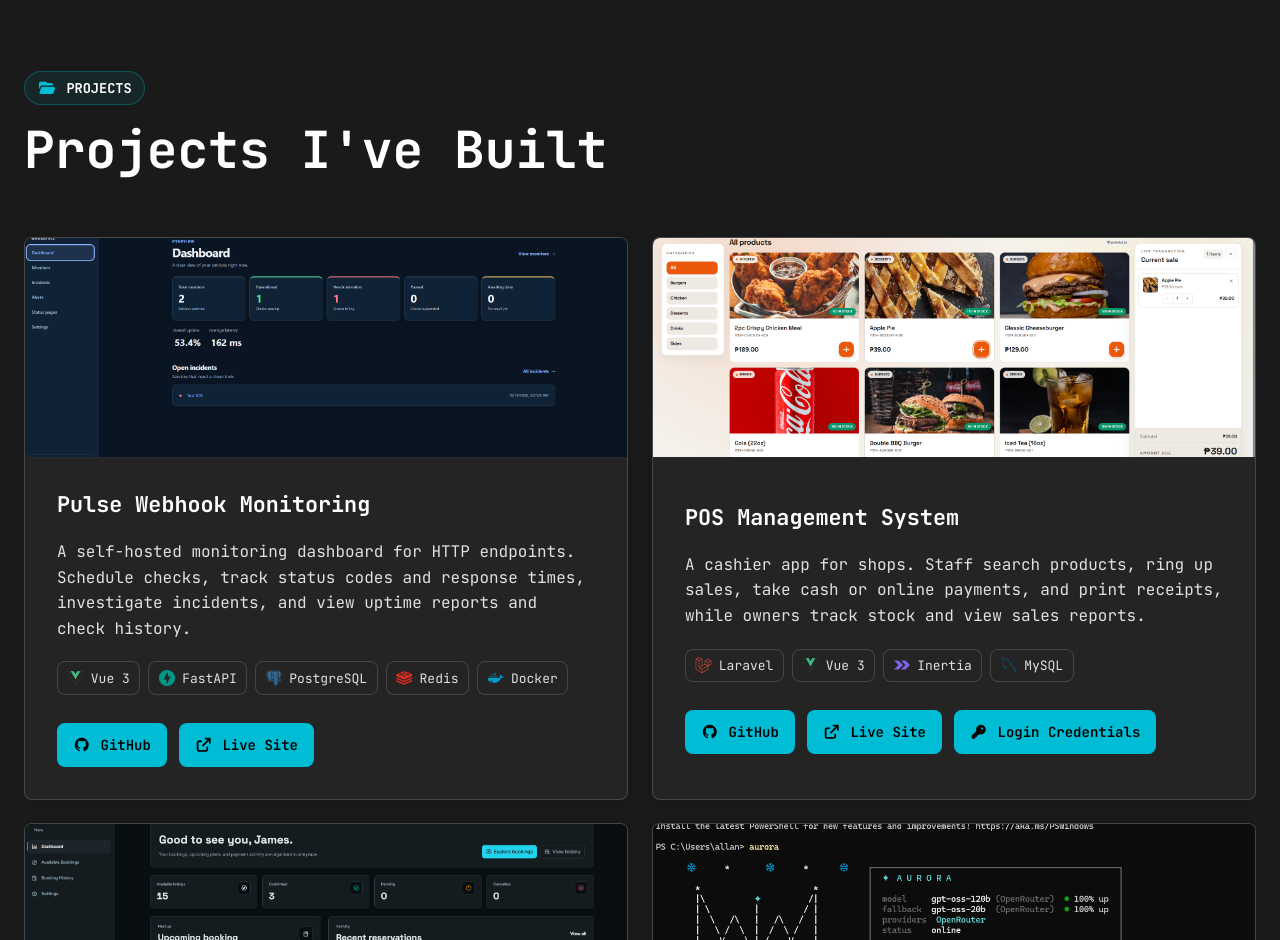
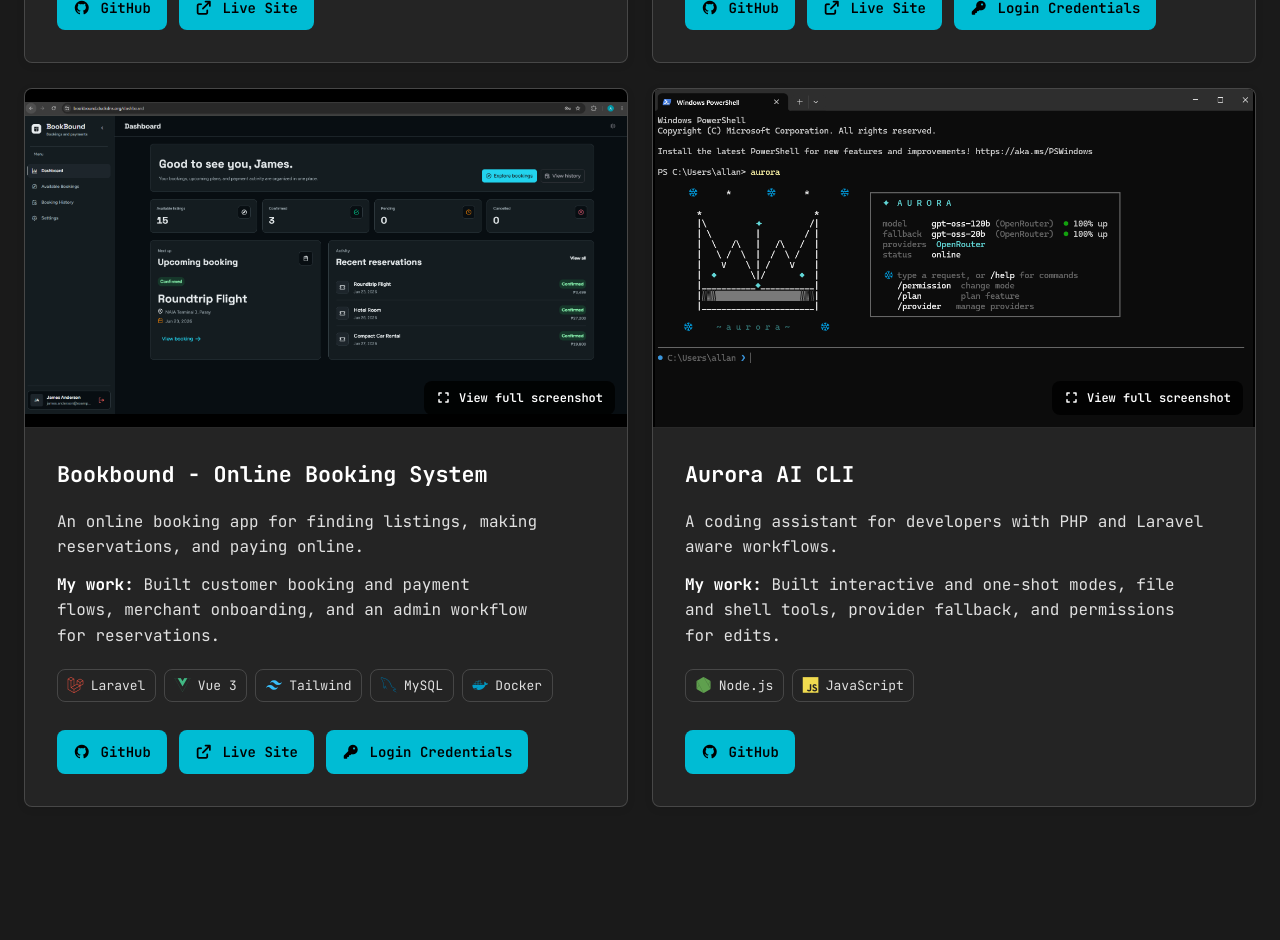
Before and after one commit to allanbantilan/portfolio, a Vue app: page / in a window 1280 px wide. Shown: the part 1860-2800 px from the top of the page. Built offline with nearby package versions, Linux system fonts and the light colour scheme.

Commit message:
Improve portfolio projects and technology details

```diff
--- a/src/App.vue
+++ b/src/App.vue
@@ -9,6 +9,7 @@ type StackItem = {
     | "js"
     | "ts"
     | "php"
+    | "python"
     | "mysql"
     | "vue"
     | "react"
@@ -16,6 +17,7 @@ type StackItem = {
     | "expo"
     | "node"
     | "laravel"
+    | "fastapi"
     | "inertia"
     | "tailwind"
     | "filament"
@@ -33,8 +35,10 @@ type StackItem = {
 type Project = {
   title: string;
   text: string;
+  contribution: string;
   repo: string;
   screenshot: string;
+  screenshotAlt: string;
   live: string;
   credentials?: string;
   stack: string[];
@@ -42,8 +46,8 @@ type Project = {
 
 const links = [
   { label: "Home", href: "#hero" },
+  { label: "Projects", href: "#projects" },
   { label: "Stack", href: "#stack" },
-  { label: "Projects", href: "#projects" },
   { label: "Contact", href: "#contact" },
 ];
 
@@ -56,6 +60,7 @@ const stackGroups: { title: string; items: StackItem[] }[] = [
       { name: "JavaScript", icon: "js" },
       { name: "TypeScript", icon: "ts" },
       { name: "PHP", icon: "php" },
+      { name: "Python", icon: "python" },
       { name: "MySQL", icon: "mysql" },
       { name: "Vue.js", icon: "vue" },
     ],
@@ -64,6 +69,7 @@ const stackGroups: { title: string; items: StackItem[] }[] = [
     title: "Frameworks / Libraries",
     items: [
       { name: "Laravel", icon: "laravel" },
+      { name: "FastAPI", icon: "fastapi" },
       { name: "Inertia.js", icon: "inertia" },
       { name: "Vue 3", icon: "vue" },
       { name: "React", icon: "react" },
@@ -96,6 +102,7 @@ const stackIconClasses: Record<StackItem["icon"], string> = {
   js: "devicon-javascript-plain colored",
   ts: "devicon-typescript-plain colored",
   php: "devicon-php-plain colored",
+  python: "devicon-python-plain colored",
   mysql: "devicon-mysql-plain colored",
   vue: "devicon-vuejs-plain colored",
   react: "devicon-react-original colored",
@@ -103,6 +110,7 @@ const stackIconClasses: Record<StackItem["icon"], string> = {
   expo: "devicon-expo-original colored",
   node: "devicon-nodejs-plain colored",
   laravel: "devicon-laravel-plain colored",
+  fastapi: "devicon-fastapi-plain colored",
   inertia: "devicon-inertiajs-plain colored",
   tailwind: "devicon-tailwindcss-original colored",
   filament: "devicon-filamentphp-plain colored",
@@ -125,6 +133,7 @@ const stackIconColors: Partial<Record<StackItem["icon"], string>> = {
 
 const projectStackIconClasses: Record<string, string> = {
   Laravel: "devicon-laravel-plain colored",
+  Python: "devicon-python-plain",
   "Vue 3": "devicon-vuejs-plain colored",
   Inertia: "devicon-inertiajs-plain colored",
   Tailwind: "devicon-tailwindcss-original colored",
@@ -141,40 +150,52 @@ const projects: Project[] = [
   {
     title: "Pulse Webhook Monitoring",
     text:
-      "A self-hosted monitoring dashboard for HTTP endpoints. Schedule checks, track status codes and response times, investigate incidents, and view uptime reports and check history.",
+      "Self-hosted uptime monitoring for HTTP endpoints, with incidents, alerts, and reliability reports.",
+    contribution:
+      "Built scheduled checks, incident handling, alert delivery, and a dashboard backed by FastAPI, PostgreSQL, and Redis.",
     repo: "https://github.com/allanbantilan/webhook-monitoring-web",
     screenshot: "/pulse-webhook.png",
+    screenshotAlt: "Pulse dashboard showing monitor totals and an open incident",
     live: "https://pulse-webhook.duckdns.org",
-    stack: ["Vue 3", "FastAPI", "PostgreSQL", "Redis", "Docker"],
+    stack: ["Vue 3", "Python", "FastAPI", "PostgreSQL", "Redis", "Docker"],
   },
   {
     title: "POS Management System",
     text:
-      "A cashier app for shops. Staff search products, ring up sales, take cash or online payments, and print receipts, while owners track stock and view sales reports.",
+      "A cashier and shop management app for sales, stock, receipts, and reporting.",
+    contribution:
+      "Built product search, cart and checkout flows for cash and Maya payments, plus catalog and transaction tools.",
     repo: "https://github.com/allanbantilan/pos-management-system-web",
     screenshot: "/pos-management.png",
+    screenshotAlt: "POS Management System interface",
     live: "https://posmanagement.duckdns.org",
     credentials:
       "https://github.com/allanbantilan/pos-management-system-web#demo-login-credentials",
-    stack: ["Laravel", "Vue 3", "Inertia", "MySQL"],
+    stack: ["Laravel", "Vue 3", "Inertia", "MySQL", "Docker"],
   },
   {
     title: "Bookbound - Online Booking System",
     text:
-      "An online booking app. Customers find listings, reserve and pay online, and manage or cancel bookings, while owners handle reservations, refunds, and payments.",
+      "An online booking app for finding listings, making reservations, and paying online.",
+    contribution:
+      "Built customer booking and payment flows, merchant onboarding, and an admin workflow for reservations.",
     repo: "https://github.com/allanbantilan/booking-system-web",
     screenshot: "/booking-system.png",
+    screenshotAlt: "Bookbound online booking interface",
     live: "https://bookbound.duckdns.org",
     credentials:
       "https://github.com/allanbantilan/booking-system-web#demo-login-credentials",
-    stack: ["Laravel", "Vue 3", "Tailwind", "MySQL"],
+    stack: ["Laravel", "Vue 3", "Tailwind", "MySQL", "Docker"],
   },
   {
     title: "Aurora AI CLI",
     text:
-      "A CLI coding agent for developers, with PHP/Laravel-aware workflows. Supports interactive and one-shot modes, file and shell tools, multiple AI providers with fallback, and permission modes for safe edits.",
+      "A coding assistant for developers with PHP and Laravel aware workflows.",
+    contribution:
+      "Built interactive and one-shot modes, file and shell tools, provider fallback, and permissions for edits.",
     repo: "https://github.com/allanbantilan/aurora-ai-cli",
     screenshot: "/aurora-cli.png",
+    screenshotAlt: "Aurora AI CLI running in a terminal",
     live: "",
     stack: ["Node.js", "JavaScript"],
   },
@@ -285,6 +306,88 @@ onMounted(() => {
       </aside>
     </section>
 
+    <section id="projects" class="section projects-section">
+      <div class="section-head reveal">
+        <p class="section-kicker">
+          <i class="fa-solid fa-folder-open" aria-hidden="true"></i>
+          <span>projects</span>
+        </p>
+        <h2>Projects I've Built</h2>
+        <p class="section-intro">Every live web app here is self-hosted on my VPS.</p>
+      </div>
+
+      <div class="project-grid">
+        <article
+          v-for="(project, index) in projects"
+          :key="project.title"
+          class="project-card reveal"
+          :style="{ '--reveal-delay': `${index * 110}ms` }"
+        >
+          <a
+            v-if="project.screenshot"
+            class="project-shot-link"
+            :href="project.screenshot"
+            :aria-label="`View full screenshot of ${project.title}`"
+            target="_blank"
+            rel="noopener noreferrer"
+          >
+            <img
+              class="project-shot"
+              :src="project.screenshot"
+              :alt="project.screenshotAlt"
+              loading="lazy"
+              decoding="async"
+            />
+            <span class="shot-action">
+              <i class="fa-solid fa-expand" aria-hidden="true"></i>
+              View full screenshot
+            </span>
+          </a>
+          <div v-else class="screenshot-slot">
+            <i class="fa-regular fa-image" aria-hidden="true"></i>
+            <span>Screenshot pending</span>
+          </div>
+          <div class="project-body">
+            <h3>{{ project.title }}</h3>
+            <p>{{ project.text }}</p>
+            <p class="project-contribution">
+              <strong>My work:</strong> {{ project.contribution }}
+            </p>
+            <div class="badges">
+              <span v-for="badge in project.stack" :key="`${project.title}-${badge}`">
+                <i :class="projectStackIconClasses[badge]" aria-hidden="true"></i>
+                {{ badge }}
+              </span>
+            </div>
+            <div class="project-actions">
+              <a :href="project.repo" target="_blank" rel="noreferrer">
+                <i class="fa-brands fa-github" aria-hidden="true"></i>
+                GitHub
+              </a>
+              <a
+                v-if="project.live"
+                :href="project.live"
+                target="_blank"
+                rel="noreferrer"
+              >
+                <i class="fa-solid fa-arrow-up-right-from-square" aria-hidden="true"></i>
+                Live Site
+              </a>
+              <a
+                v-if="project.credentials"
+                :href="project.credentials"
+                target="_blank"
+                rel="noreferrer"
+              >
+                <i class="fa-solid fa-key" aria-hidden="true"></i>
+                Login Credentials
+              </a>
+            </div>
+          </div>
+        </article>
+      </div>
+    </section>
+
     <section id="stack" class="section stack-section">
       <div class="section-head reveal">
         <p class="section-kicker">
@@ -322,70 +425,6 @@ onMounted(() => {
       </div>
     </section>
 
-    <section id="projects" class="section projects-section">
-      <div class="section-head reveal">
-        <p class="section-kicker">
-          <i class="fa-solid fa-folder-open" aria-hidden="true"></i>
-          <span>projects</span>
-        </p>
-        <h2>Projects I've Built</h2>
-      </div>
-
-      <div class="project-grid">
-        <article
-          v-for="(project, index) in projects"
-          :key="project.title"
-          class="project-card reveal"
-          :style="{ '--reveal-delay': `${index * 110}ms` }"
-        >
-          <img
-            v-if="project.screenshot"
-            class="project-shot"
-            :src="project.screenshot"
-            :alt="`${project.title} screenshot`"
-          />
-          <div v-else class="screenshot-slot">
-            <i class="fa-regular fa-image" aria-hidden="true"></i>
-            <span>Screenshot pending</span>
-          </div>
-          <div class="project-body">
-            <h3>{{ project.title }}</h3>
-            <p>{{ project.text }}</p>
-            <div class="badges">
-              <span v-for="badge in project.stack" :key="`${project.title}-${badge}`">
-                <i :class="projectStackIconClasses[badge]" aria-hidden="true"></i>
-                {{ badge }}
-              </span>
-            </div>
-            <div class="project-actions">
-              <a :href="project.repo" target="_blank" rel="noreferrer">
-                <i class="fa-brands fa-github" aria-hidden="true"></i>
-                GitHub
-              </a>
-              <a
-                v-if="project.live"
-                :href="project.live"
-                target="_blank"
-                rel="noreferrer"
-              >
-                <i class="fa-solid fa-arrow-up-right-from-square" aria-hidden="true"></i>
-                Live Site
-              </a>
-              <a
-                v-if="project.credentials"
-                :href="project.credentials"
-                target="_blank"
-                rel="noreferrer"
-              >
-                <i class="fa-solid fa-key" aria-hidden="true"></i>
-                Login Credentials
-              </a>
-            </div>
-          </div>
-        </article>
-      </div>
-    </section>
-
     <section id="contact" class="section contact-section">
       <div class="contact-copy reveal">
         <p class="section-kicker contact-kicker">
--- a/src/style.css
+++ b/src/style.css
@@ -132,6 +132,10 @@ a {
   max-width: 1280px;
   margin: 0 auto;
   padding: 0 1.5rem;
+}
+
+.section {
+  scroll-margin-top: 5rem;
 }
 
 .hero,
@@ -372,6 +376,12 @@ code {
   margin-bottom: clamp(2rem, 5vw, 3.5rem);
 }
 
+.projects-section .section-intro {
+  margin-top: 1rem;
+  color: var(--muted);
+  line-height: 1.6;
+}
+
 .stack-section {
   position: relative;
   overflow: hidden;
@@ -505,6 +515,7 @@ code {
 
 .project-card {
   display: grid;
+  grid-template-rows: auto 1fr;
   overflow: hidden;
   transition:
     border-color 200ms ease-out,
@@ -518,22 +529,51 @@ code {
 }
 
 .screenshot-slot,
-.project-shot {
-  min-height: 220px;
+.project-shot-link {
   border-bottom: 1px solid var(--line);
   background: var(--black);
 }
 
+.project-shot-link {
+  position: relative;
+  display: block;
+  overflow: hidden;
+  aspect-ratio: 16 / 9;
+}
+
 .project-shot {
+  display: block;
   width: 100%;
-  height: 220px;
-  object-fit: cover;
+  height: 100%;
+  object-fit: contain;
+}
+
+.shot-action {
+  position: absolute;
+  right: 0.75rem;
+  bottom: 0.75rem;
+  display: inline-flex;
+  align-items: center;
+  gap: 0.5rem;
+  border-radius: var(--radius-card);
+  padding: 0.55rem 0.75rem;
+  color: var(--white);
+  background: rgba(0, 0, 0, 0.82);
+  font-size: 0.75rem;
+  font-weight: 600;
+}
+
+.project-shot-link:hover .shot-action,
+.project-shot-link:focus-visible .shot-action {
+  background: var(--cyan);
+  color: var(--black);
 }
 
 .screenshot-slot {
   display: grid;
   place-items: center;
   gap: 0.75rem;
+  min-height: 220px;
   color: var(--muted-2);
 }
 
@@ -544,14 +584,25 @@ code {
 }
 
 .project-body {
+  display: flex;
+  flex-direction: column;
   padding: clamp(1.25rem, 3vw, 2rem);
+}
+
+.project-card .project-contribution {
+  margin-top: 0.75rem;
+}
+
+.project-contribution strong {
+  color: var(--white);
 }
 
 .badges {
   display: flex;
   flex-wrap: wrap;
   gap: 0.5rem;
-  margin-top: 1.25rem;
+  margin-top: auto;
+  padding-top: 1.25rem;
 }
 
 .badges span,
```
